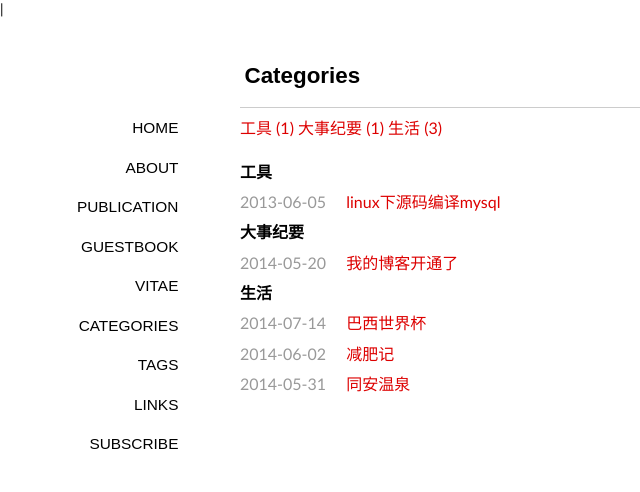
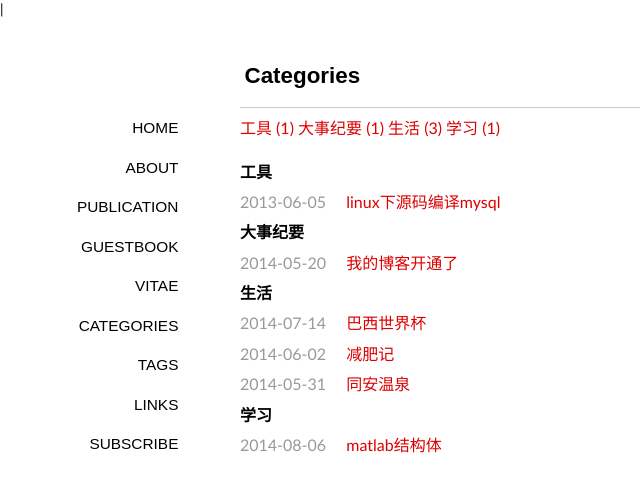
Before and after one commit to miaoxiong/blog, a Jekyll site: the page built from categories/index.md, in a window 1280 px wide. Shown: the top 492 px of the page, without its empty margins (0-640 px from the left). Built offline with Jekyll 4.4.1, drawn with Linux system fonts in a browser that asks for light colours; some web fonts are replaced; Markdown is read by kramdown in place of the engine named in the settings.

Commit message:
Update 2014-08-06-the-struct-of-matlab.md

```diff
--- a/_posts/2014-08-06-the-struct-of-matlab.md
+++ b/_posts/2014-08-06-the-struct-of-matlab.md
@@ -1 +1,8 @@
-d
+---
+layout: post
+title: matlab结构体
+category: 学习
+tags: [博客]
+---
+
+# matlab结构体
```
